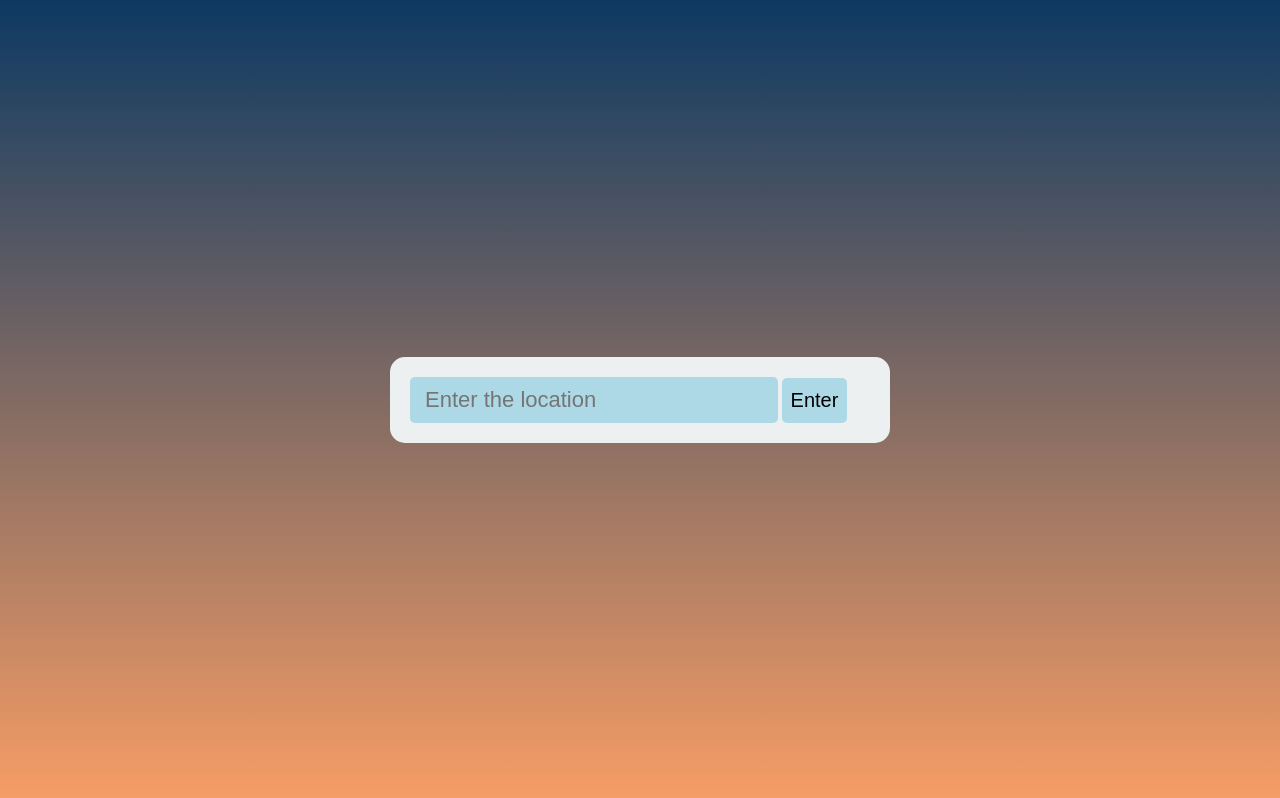
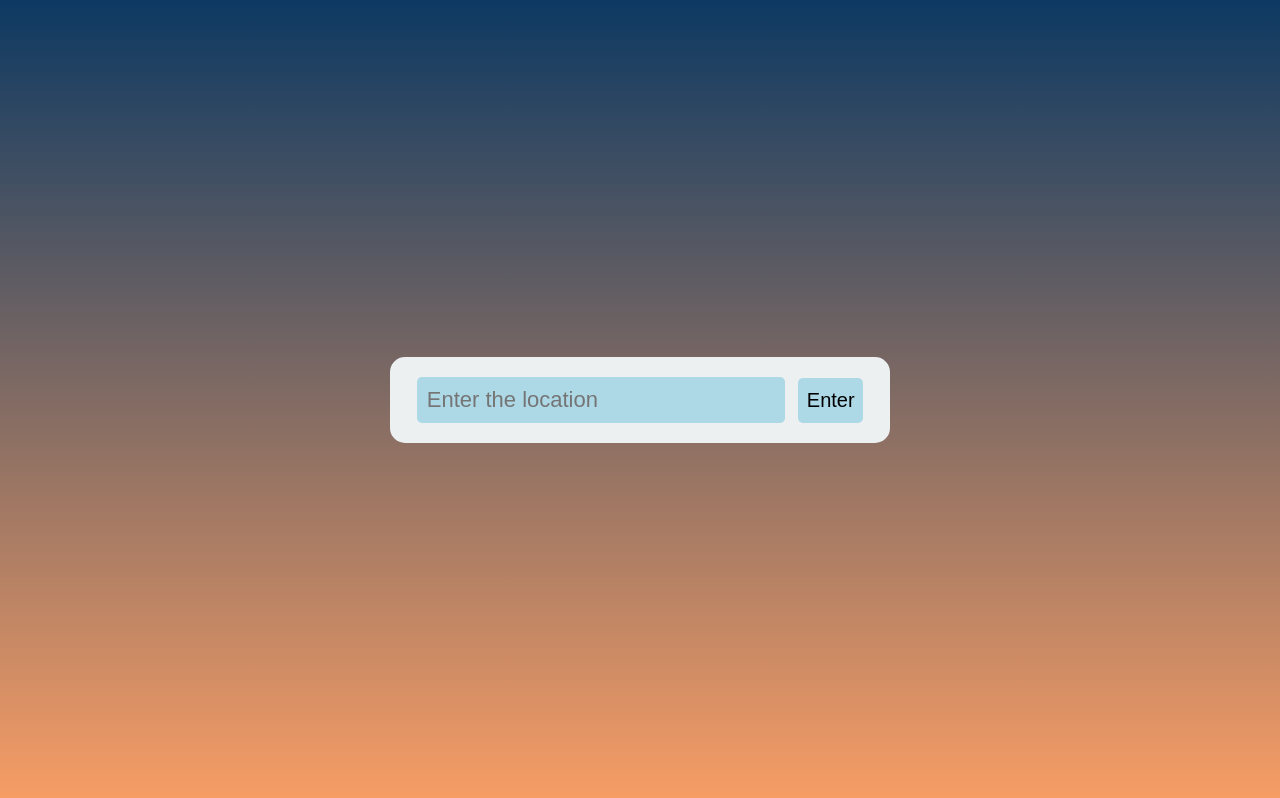
Before and after one commit to kcmanoz/weatherApplication, a plain HTML site: page index.html in a window 1280 px wide. Drawn offline with nearby package versions, Linux system fonts and the light colour scheme.

Commit message:
styling updated

```diff
--- a/style.css
+++ b/style.css
@@ -21,10 +21,10 @@ body {
   background-color: #ecf0f1;
 }
 
-.search-box {
+.input-box {
   width: 100%;
   display: flex;
-  justify-content: space-between;
+  justify-content: space-around;
   align-items: center;
 }
 
@@ -34,7 +34,7 @@ body {
   color: black;
   background-color: lightblue;
   border-radius: 5px;
-  padding: 10px 15px;
+  padding: 10px;
 }
 
 .input-box button {
```
